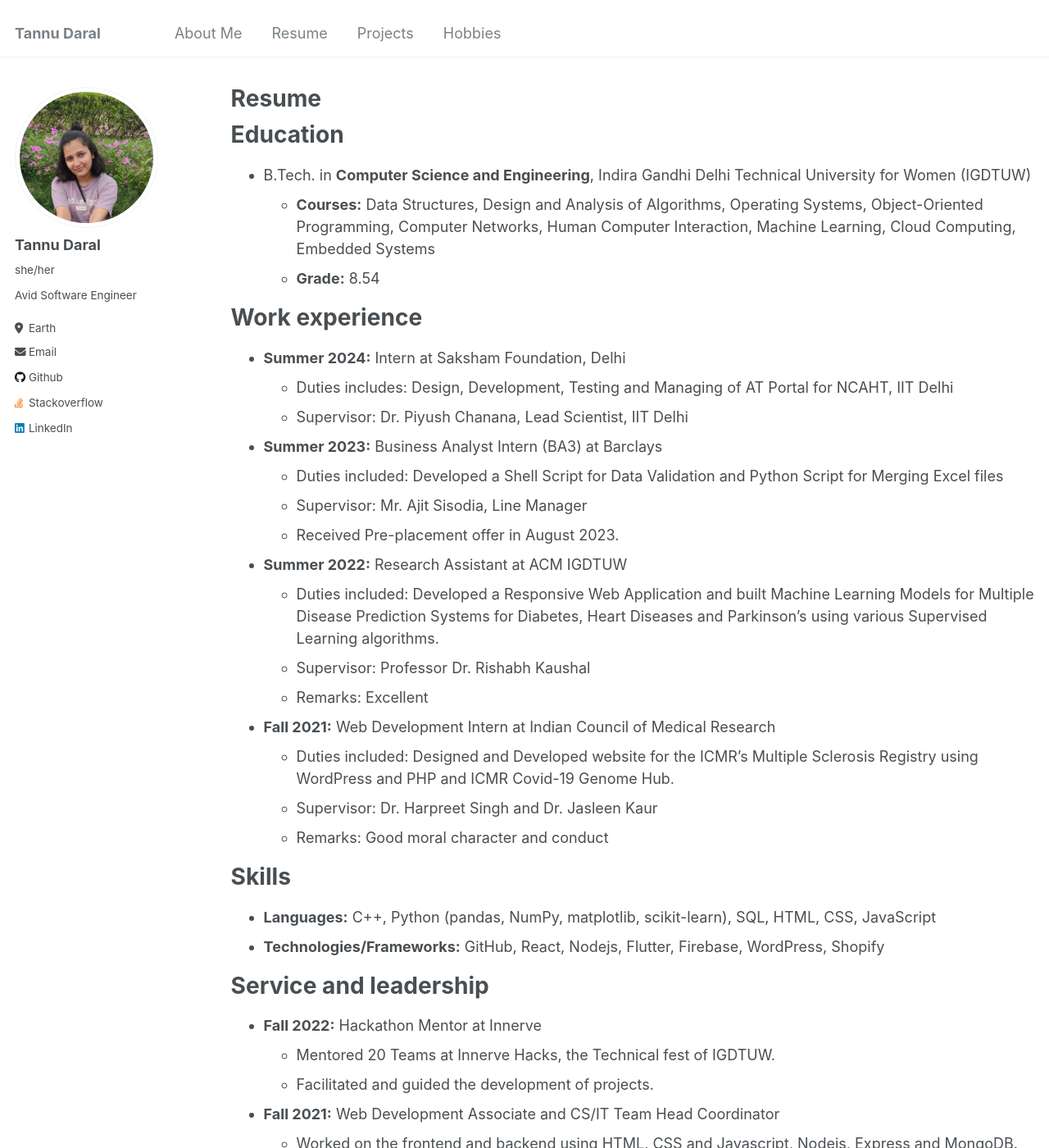
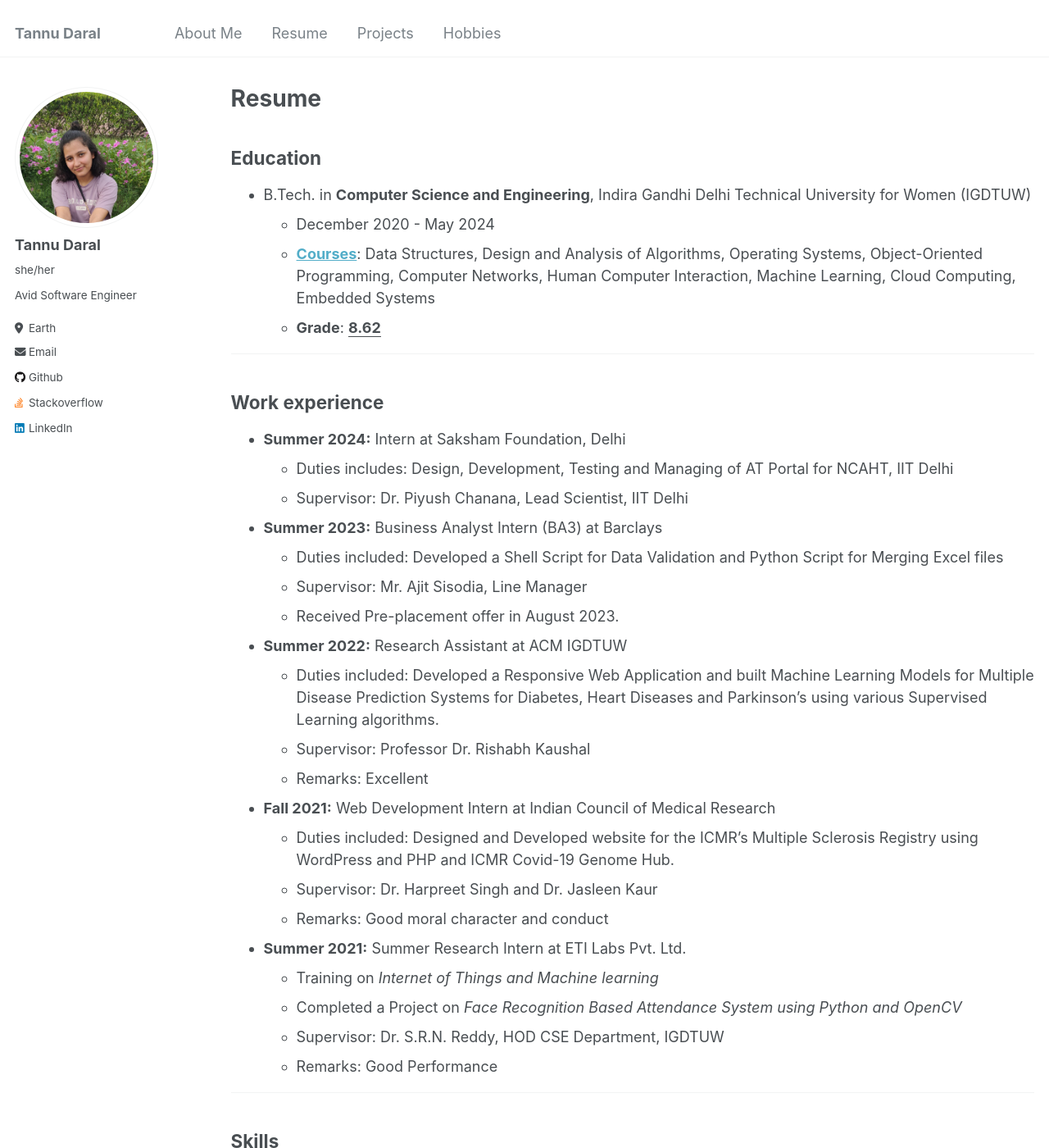
Before and after one commit to tannudaral/tannudaral.github.io, a Jekyll site: the page built from _pages/cv.md, in a window 1280 px wide and 1400 px high. Shown: the whole window at 82% size. Built offline with Jekyll 4.4.1, drawn with Linux system fonts in a browser that asks for light colours; some of the changed text lies outside the part shown.

Commit message:
Update grade

```diff
--- a/_pages/cv.md
+++ b/_pages/cv.md
@@ -9,14 +9,15 @@ redirect_from:
 
 {% include base_path %}
 
-Education
-======
+## Education
 * B.Tech. in **Computer Science and Engineering**, Indira Gandhi Delhi Technical University for Women (IGDTUW)
-  * **Courses:** Data Structures, Design and Analysis of Algorithms, Operating Systems, Object-Oriented Programming, Computer Networks, Human Computer Interaction, Machine Learning, Cloud Computing, Embedded Systems
-  * **Grade:** 8.54
+  * December 2020 - May 2024
+  * **[Courses](https://www.igdtuw.ac.in/syllabus/B.tech%20-%20CSE%20CBCS%20%20Syllabus.pdf)**: Data Structures, Design and Analysis of Algorithms, Operating Systems, Object-Oriented Programming, Computer Networks, Human Computer Interaction, Machine Learning, Cloud Computing, Embedded Systems
+  * **Grade**: <u><b>8.62</b></u>
 
-Work experience
-======
+<hr>
+
+## Work experience
 * **Summer 2024:** Intern at Saksham Foundation, Delhi
   * Duties includes: Design, Development, Testing and Managing of AT Portal for NCAHT, IIT Delhi
   * Supervisor: Dr. Piyush Chanana, Lead Scientist, IIT Delhi
@@ -36,10 +37,17 @@ Work experience
   * Supervisor: Dr. Harpreet Singh and Dr. Jasleen Kaur
   * Remarks: Good moral character and conduct
 
-Skills
-======
-* **Languages:** C++, Python (pandas, NumPy, matplotlib, scikit-learn), SQL, HTML, CSS, JavaScript
-* **Technologies/Frameworks:** GitHub, React, Nodejs, Flutter, Firebase, WordPress, Shopify
+* **Summer 2021:** Summer Research Intern at ETI Labs Pvt. Ltd.
+  * Training on *Internet of Things and Machine learning*
+  * Completed a Project on *Face Recognition Based Attendance System using Python and OpenCV*
+  * Supervisor: Dr. S.R.N. Reddy, HOD CSE Department, IGDTUW
+  * Remarks: Good Performance
+
+<hr>
+
+## Skills
+* **Languages:** C/C++, Python (pandas, NumPy, matplotlib, scikit-learn), SQL, HTML, CSS, JavaScript
+* **Technologies/Frameworks:** GitHub, React, Nodejs, Flutter, Firebase, WordPress, Shopify, MongoDB
 
 <!-- Publications
 ======
@@ -60,8 +68,9 @@ Teaching
   {% endfor %}</ul>
   -->
 
-Service and leadership
-======
+<hr>
+
+## Leadership
 
 * **Fall 2022:** Hackathon Mentor at Innerve
   * Mentored 20 Teams at Innerve Hacks, the Technical fest of IGDTUW.
```
Also changed, not shown: other parts of _pages/cv.md (+1 -1 lines), _pages/about.md (+8 -7 lines).
